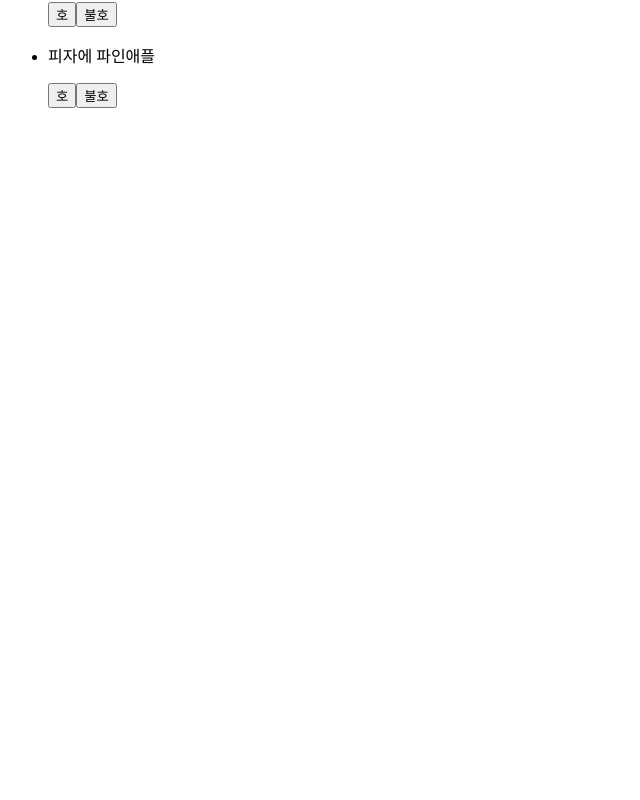
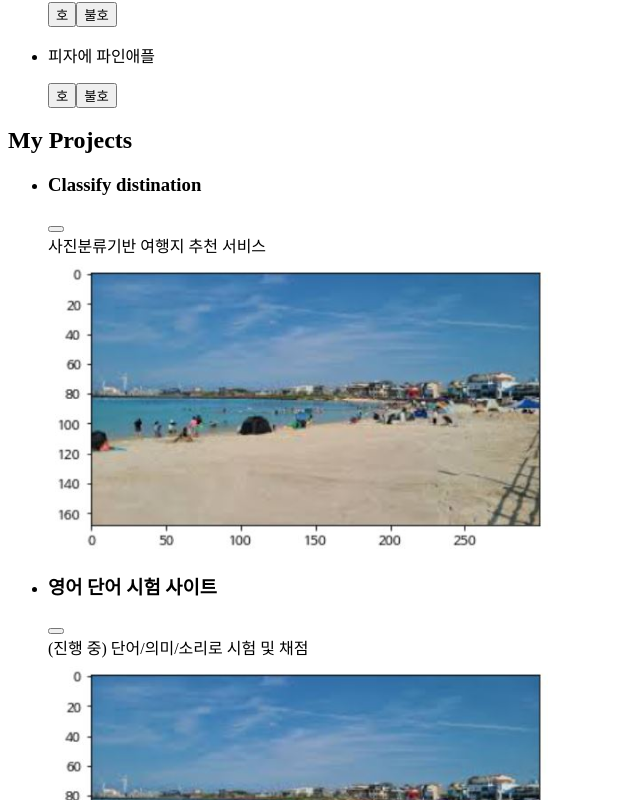
Before and after one commit to likelion11-kangwon/PikachuCodingWarmUp, a React (Create React App) app in the folder WarmUpProject/: page /JeongDayeon in a window 1280 px wide. Shown: the part 840-1640 px from the top of the page, without its empty margins (0-640 px from the left). Before the commit the page ends 964 px from the top, so only its background shows below. Built offline with nearby package versions, Linux system fonts and the light colour scheme.

Commit message:
[Feat] #4 - Update projects to JDY
개인페이지에 프로젝트 설명 추가(Project). project.js 컴포넌트로 프로젝트 n개 추가 가능.

```diff
--- a/WarmUpProject/src/JeongDayeon.js
+++ b/WarmUpProject/src/JeongDayeon.js
@@ -1,6 +1,8 @@
 import {useState} from 'react';
 import BGame from './components/balance_game.js';
+import Project from './components/project.js';
 import dummy from './db/JDYdata.json';
+
 //정다연 개인 페이지
 
 function JeongDayeon() {
@@ -9,6 +11,7 @@ function JeongDayeon() {
         <Profile />
         <AboutMe />
         <BalanceGame />
+        <Projects />
     </div>
   );
 }
@@ -88,5 +91,19 @@ function BalanceGame(){
     </div>
   );
 }
-
+function Projects(){
+  return(
+    <div className="content" id="projects">
+      <h2>My Projects</h2>
+      <ul>
+        {/* data.json에서 프로젝트 내용 불러오기 */}
+        {dummy.projs_data.map((proj_att) => (
+            <li key={proj_att.id}>
+              <Project proj_att={proj_att}/>
+            </li>
+        ))}
+      </ul>
+    </div>
+  );
+}
 export default JeongDayeon;
--- /dev/null
+++ b/WarmUpProject/src/components/project.js
@@ -0,0 +1,45 @@
+import {useState} from 'react';
+
+/**
+ * 개인 프로젝트 카드 컴포넌트
+ *
+ * @param {*} proj_att json프로젝트속성(이름, 정보, 추가설명, 이미지경로, 프로젝트경로)
+ * @returns
+ */
+export default function Project({proj_att}){
+    //show_detail로 상태를 나누어 true면 디테일, false면 사진
+    //버튼으로 전환
+    const [show_detail, setShowDetail]=useState(false);
+
+    return (
+        <div className="proj_panel">
+            <div className="header">
+                <h3 className="proj_name">
+                    {proj_att.name}
+                </h3>
+                <button className={show_detail ? 'turned':''} onClick={() => {setShowDetail(!show_detail)}}></button>
+            </div>
+            <div className="proj_info">
+                {proj_att.info}
+            </div>
+            { show_detail ? <Detail detail={proj_att.detail} proj_path={proj_att.proj_path}/> : <Image img_path={proj_att.img_path}/> }
+        </div>
+    );
+}
+
+function Image({img_path}){
+    return(
+        <div className="proj_content">
+            <img src={img_path} width={500} alt="프로젝트 사진"></img>
+        </div>
+    );
+}
+
+function Detail({detail, proj_path}){
+    return(
+        <div className="proj_content">
+            <p>{detail}</p>
+            <a href={proj_path} target='_blank'>Chack my project here</a>
+        </div>
+    );
+}
```
